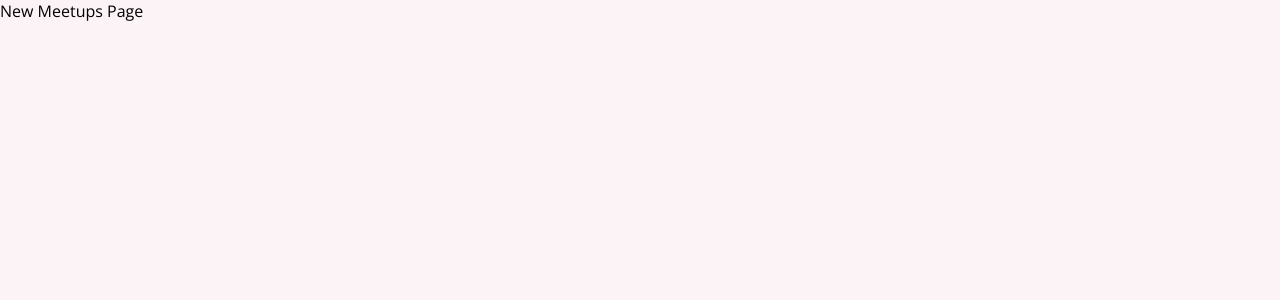
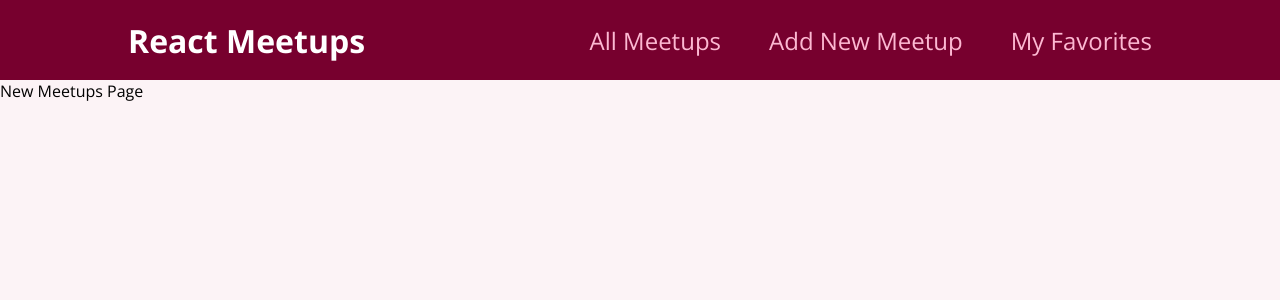
Before and after one commit to nacarney/react-course, a React (Create React App) app: page /new-meetup in a window 1280 px wide. Shown: the top 300 px of the page. Built offline with nearby package versions, Linux system fonts and the light colour scheme.

Commit message:
CSS modules and outputting data

```diff
--- a/src/App.js
+++ b/src/App.js
@@ -5,6 +5,7 @@ import { Route } from "react-router-dom";
 import AllMeetupsPage from "./pages/AllMeetups";
 import NewMeetupsPage from "./pages/NewMeetup";
 import FavoritesPage from "./pages/Favorites";
+import MainNavigation from "./components/layout/MainNavigation";
 
 function App() {
   // domain eg is localhost:3000 or my-page.com
@@ -15,6 +16,7 @@ function App() {
 
   return (
     <div>
+      <MainNavigation />
        <Routes>
         <Route path="/" element={<AllMeetupsPage />} />
         <Route path="/new-meetup" element={<NewMeetupsPage />} />
--- a/src/components/layout/MainNavigation.js
+++ b/src/components/layout/MainNavigation.js
@@ -1,18 +1,20 @@
 import { Link } from 'react-router-dom';
 
+import classes from './MainNavigation.module.css';
+
 function MainNavigation() {
-return <header>
-    <div>React Meetups</div>
+return <header className= {classes.header}>
+    <div className= {classes.logo}>React Meetups</div>
     <nav>
         <ul>
             <li>
                 <Link to = '/'>All Meetups</Link>
             </li>
             <li>
-                <Link to = '/new-meetup'>New Meetup</Link>
+                <Link to = '/new-meetup'>Add New Meetup</Link>
             </li>
             <li>
-                <Link to = '/favorites'>Favorites</Link>
+                <Link to = '/favorites'>My Favorites</Link>
             </li>
         </ul>
     </nav>
--- /dev/null
+++ b/src/components/layout/MainNavigation.module.css
@@ -0,0 +1,47 @@
+.header {
+    width: 100%;
+    height: 5rem;
+    display: flex;
+    align-items: center;
+    justify-content: space-between;
+    background-color: #77002e;
+    padding: 0 10%;
+  }
+
+  .logo {
+    font-size: 2rem;
+    color: white;
+    font-weight: bold;
+  }
+
+  .header ul {
+    list-style: none;
+    margin: 0;
+    padding: 0;
+    display: flex;
+    align-items: baseline;
+  }
+
+  .header li {
+    margin-left: 3rem;
+  }
+
+  .header a {
+    text-decoration: none;
+    font-size: 1.5rem;
+    color: #fcb8d2;
+  }
+
+  .header a:hover,
+  .header a:active,
+  .header a.active {
+    color: white;
+  }
+
+  .badge {
+    background-color: #cc2062;
+    color: white;
+    border-radius: 12px;
+    padding: 0 1rem;
+    margin-left: 0.5rem;
+  }
--- a/src/pages/AllMeetups.js
+++ b/src/pages/AllMeetups.js
@@ -1,3 +1,23 @@
+const DUMMY_DATA = [
+    {
+      id: 'm1',
+      title: 'This is a first meetup',
+      image:
+        'https://upload.wikimedia.org/wikipedia/commons/thumb/d/d3/Stadtbild_M%C3%BCnchen.jpg/2560px-Stadtbild_M%C3%BCnchen.jpg',
+      address: 'Meetupstreet 5, 12345 Meetup City',
+      description:
+        'This is a first, amazing meetup which you definitely should not miss. It will be a lot of fun!',
+    },
+    {
+      id: 'm2',
+      title: 'This is a second meetup',
+      image:
+        'https://upload.wikimedia.org/wikipedia/commons/thumb/d/d3/Stadtbild_M%C3%BCnchen.jpg/2560px-Stadtbild_M%C3%BCnchen.jpg',
+      address: 'Meetupstreet 5, 12345 Meetup City',
+      description:
+        'This is a first, amazing meetup which you definitely should not miss. It will be a lot of fun!',
+    },
+  ];
 function AllMeetupsPage() {
 return <div>All Meetups Page</div>
 }
```
